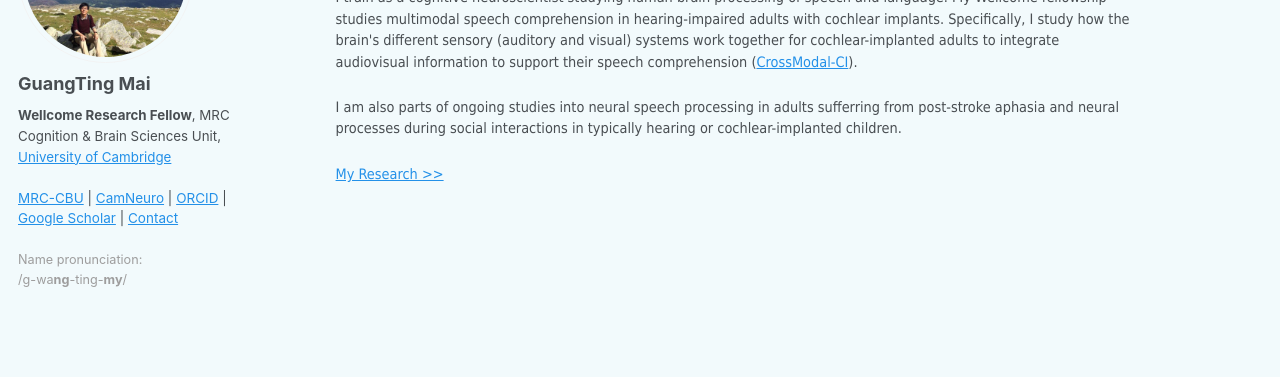
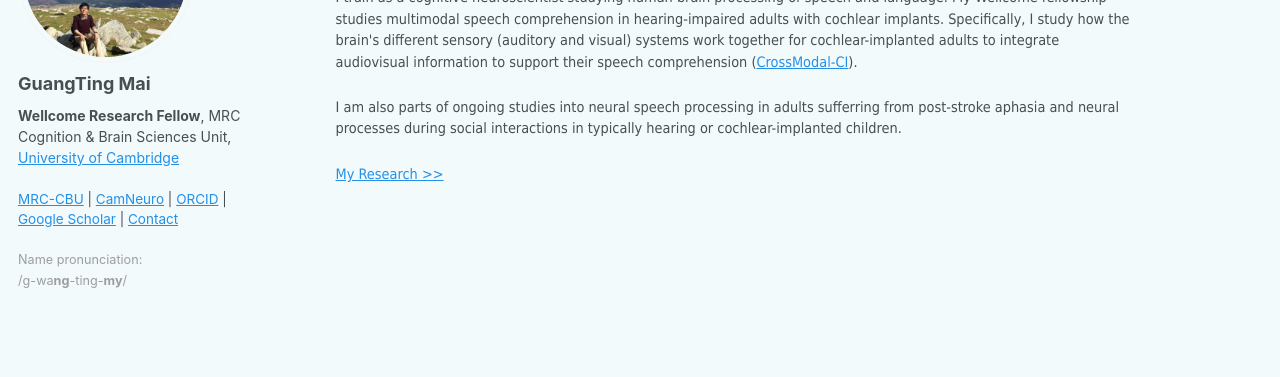
Before and after one commit to guangtingmai/guangtingmai.github.io, a Jekyll site: the page built from _pages/readme.html, in a window 1280 px wide. Shown: the part 211-588 px from the top of the page. Built offline with Jekyll 4.4.1, drawn with Linux system fonts in a browser that asks for light colours.

Commit message:
Update _config.yml

```diff
--- a/_config.yml
+++ b/_config.yml
@@ -25,7 +25,7 @@ author:
   avatar           : "profile.jpg"
   name             : "GuangTing Mai"
   pronouns         : # example: "she/her"
-  bio              : '<span style="font-size:10pt;"><strong>Wellcome Research Fellow</strong>, MRC Cognition & Brain Sciences Unit, <a href="https://www.cam.ac.uk/">University of Cambridge</a></span><br><br><a href="https://www.mrc-cbu.cam.ac.uk/people/guangting.mai/">MRC-CBU</a> | <a href="https://neuroscience.cam.ac.uk/member/gm832/">CamNeuro</a> | <a href="https://orcid.org/0000-0002-5618-7420">ORCID</a> | <a href="https://scholar.google.com/citations?user=bCQ03mIAAAAJ&hl=en">Google Scholar</a> | <a href="https://guangtingmai.github.io/contact/">Contact</a><br><br><span style="font-size:9.5pt;color:#9e9d9d">Name pronunciation:<br>/g-wa<strong>ng</strong>-ting-<strong>my</strong>/</span>'
+  bio              : '<span style="font-size:10.5pt;"><strong>Wellcome Research Fellow</strong>, MRC Cognition & Brain Sciences Unit, <a href="https://www.cam.ac.uk/">University of Cambridge</a></span><br><br><a href="https://www.mrc-cbu.cam.ac.uk/people/guangting.mai/">MRC-CBU</a> | <a href="https://neuroscience.cam.ac.uk/member/gm832/">CamNeuro</a> | <a href="https://orcid.org/0000-0002-5618-7420">ORCID</a> | <a href="https://scholar.google.com/citations?user=bCQ03mIAAAAJ&hl=en">Google Scholar</a> | <a href="https://guangtingmai.github.io/contact/">Contact</a><br><br><span style="font-size:9.5pt;color:#9e9d9d">Name pronunciation:<br>/g-wa<strong>ng</strong>-ting-<strong>my</strong>/</span>'
   location         : # "UK"
   employer         : # "Red Brick University"
   uri              : # URL
```
